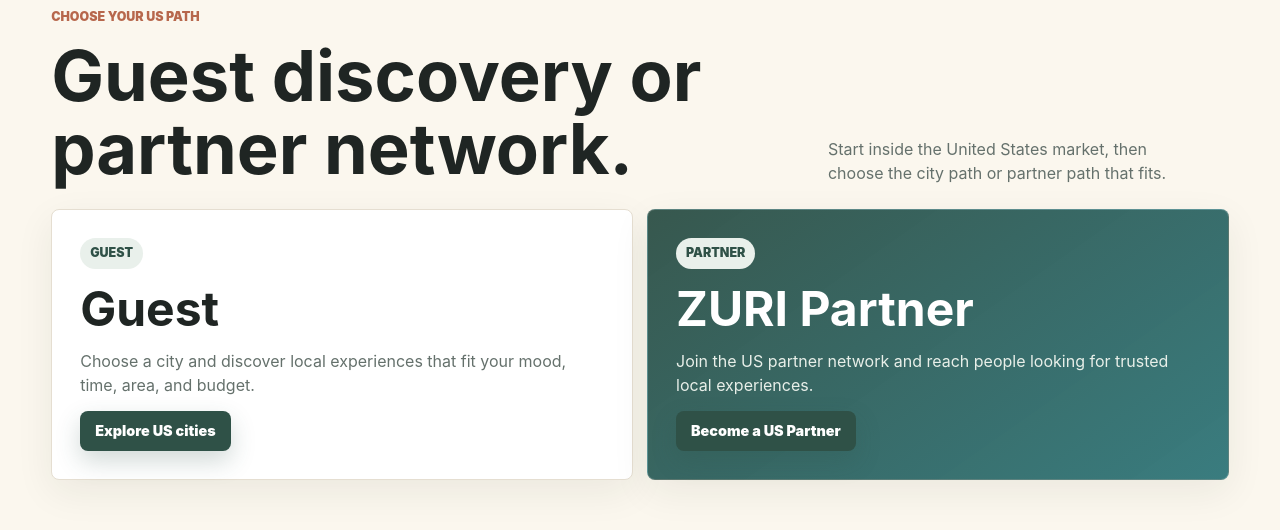
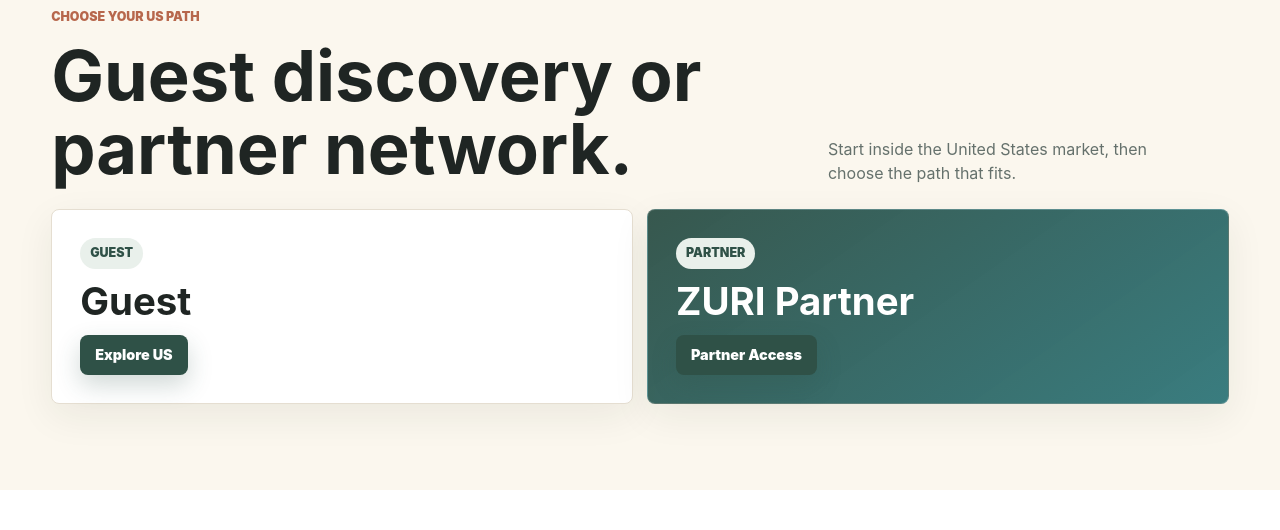
Before and after one commit to babouclionm/zuri_demo, a plain HTML site: page countries/us.html in a window 1280 px wide. Shown: the part 870-1400 px from the top of the page. Drawn offline with Linux system fonts and the light colour scheme.

Commit message:
Simplify country path cards

```diff
--- a/countries/us.html
+++ b/countries/us.html
@@ -41,21 +41,19 @@
             <span class="section-kicker">Choose your US path</span>
             <h2 id="us-choice-title">Guest discovery or partner network.</h2>
           </div>
-          <p>Start inside the United States market, then choose the city path or partner path that fits.</p>
+          <p>Start inside the United States market, then choose the path that fits.</p>
         </div>
 
         <div class="choice-card-grid">
           <article class="choice-card">
             <span class="destination-status">Guest</span>
             <h3>Guest</h3>
-            <p>Choose a city and discover local experiences that fit your mood, time, area, and budget.</p>
-            <a class="button primary" href="#guest-path">Explore US cities</a>
+            <a class="button primary" href="#guest-path">Explore US</a>
           </article>
           <article class="choice-card partner-choice">
             <span class="destination-status">Partner</span>
             <h3>ZURI Partner</h3>
-            <p>Join the US partner network and reach people looking for trusted local experiences.</p>
-            <a class="button primary" href="../partners.html#partner-intake">Become a US Partner</a>
+            <a class="button primary" href="../partners.html#partner-intake">Partner Access</a>
           </article>
         </div>
       </section>
--- a/styles.css
+++ b/styles.css
@@ -1274,6 +1274,12 @@
   box-shadow: 0 12px 38px rgba(31, 37, 35, 0.07);
 }
 
+.choice-card {
+  align-content: center;
+  gap: 12px;
+  min-height: 178px;
+}
+
 .partner-choice,
 .rwanda-region,
 .us-region {
@@ -1289,6 +1295,10 @@
   margin: 0;
   font-size: clamp(1.8rem, 5vw, 3rem);
   line-height: 1.08;
+}
+
+.choice-card h3 {
+  font-size: clamp(1.55rem, 4vw, 2.4rem);
 }
 
 .choice-card p,
```
Also changed, not shown: countries/rwanda.html (+3 -5 lines).
